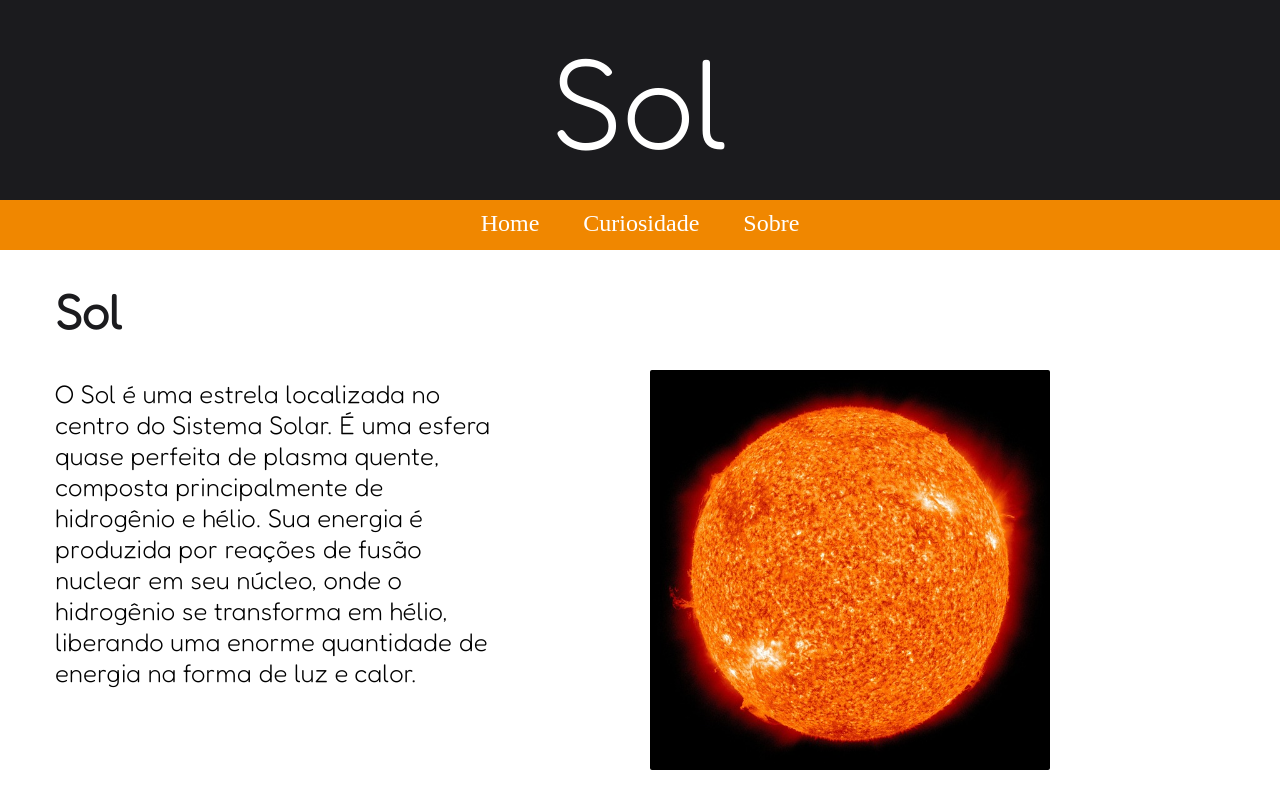
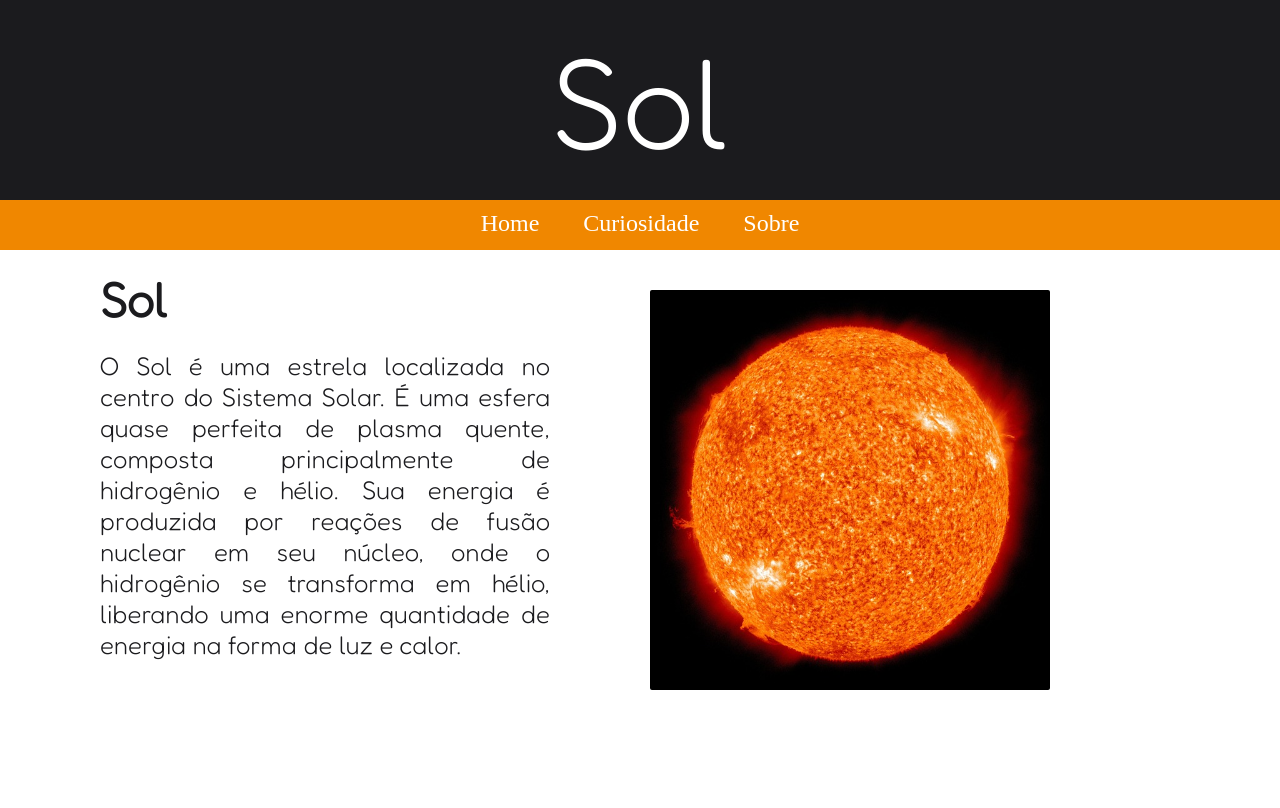
Before and after one commit to PabuDev/Projeto-solar, a plain HTML site: page index.html in a window 1280 px wide. Shown: the top 808 px of the page. Drawn offline with Linux system fonts and the light colour scheme.

Commit message:
Atualização

```diff
--- a/style.css
+++ b/style.css
@@ -74,7 +74,7 @@ section.secao-principal{
     max-width: 900px;
     min-width: 300px;
     margin: 0 auto;
-    height: 200vh;
+    height: 50vh;
     position: relative;
 }
 
@@ -82,28 +82,33 @@ h1.titulo-secundario{
     font: bolder 3em 'Fredoka-Bold', sans-serif;
     color: var(--cor1);
     position: absolute;
-    top: 2%;
-    left: -15%;
+    top: 5%;
+    left: -10%;
 
+}
+
+p{
+    color: var(--cor1);
+    text-align: justify;
+    font: normal 1.6em 'Fredoka-Bold', sans-serif;
 }
 
 p.texto1{
     max-width: 450px;
-    font: normal 1.6em 'Fredoka-Bold', sans-serif;
     position: absolute;
-    top: 8%;
-    left: -15%;
+    top: 25%;
+    left: -10%;
 }
 
 div.fundo-imagem{
     width: 400px;
     height: 400px;
-    background-size: contain;
+    background-size: cover;
     position: absolute;
     top: 20%;
     left: 20%;
 
-    transform: translate(70%, -50%);
+    transform: translate(70%, -10%);
     border-radius: 2px;
 }
 
```
